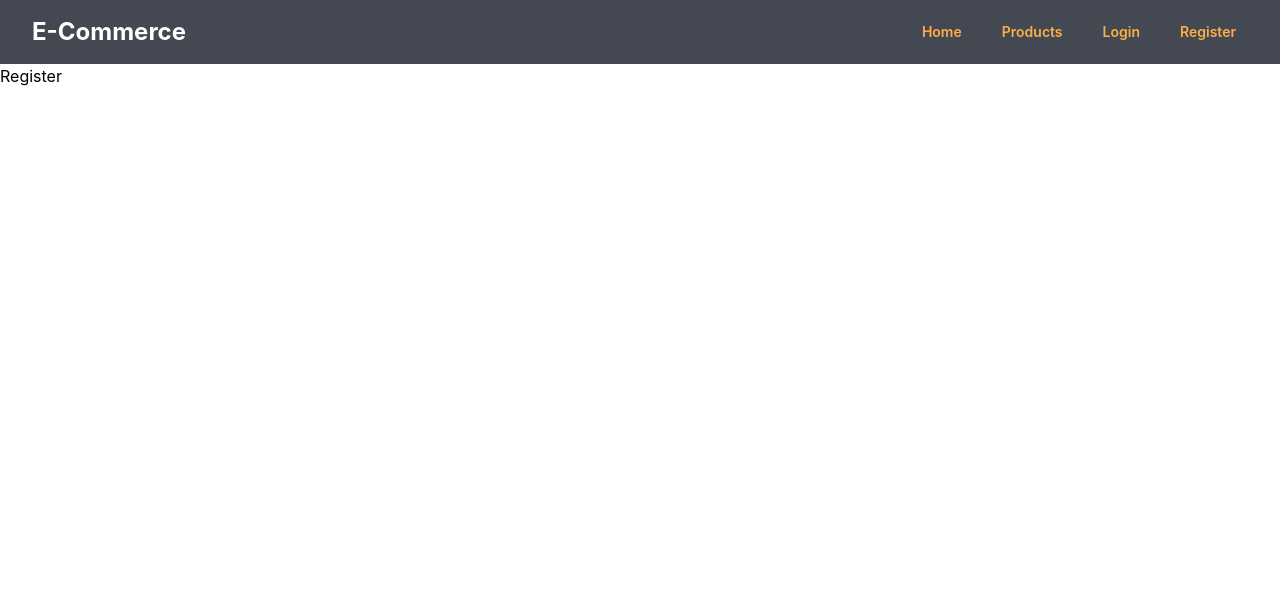
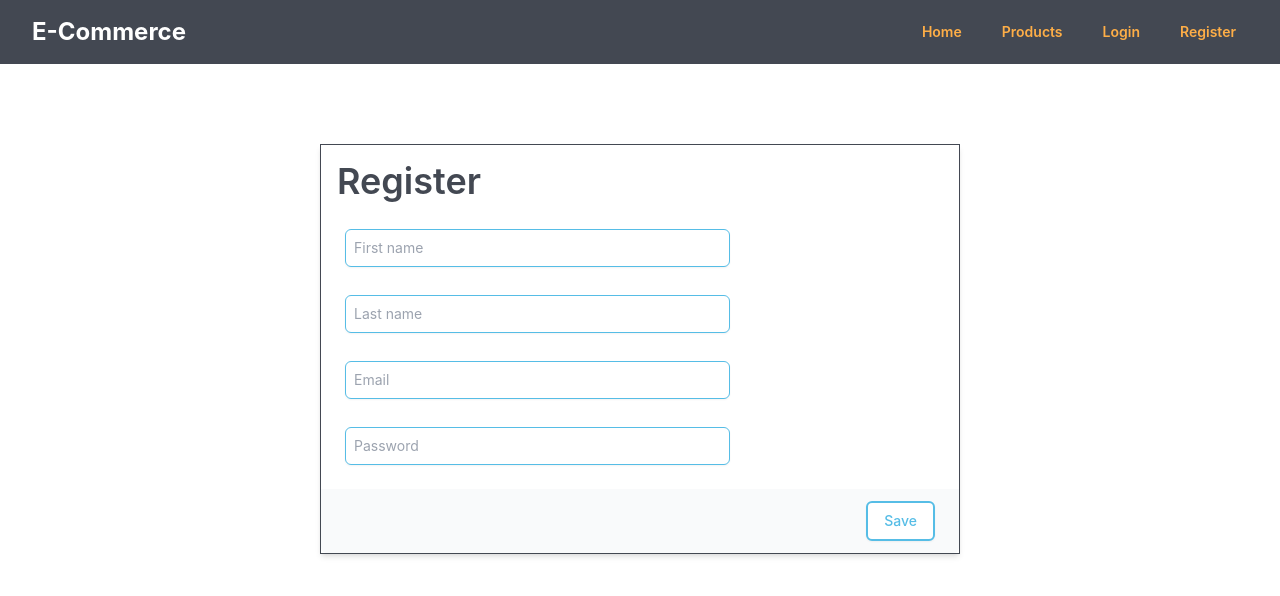
Before and after one commit to BadreddineZatout/Ecommerce-Dashboard, a React (Create React App) app in the folder ecomm-dashboard/: page /register in a window 1280 px wide. Shown: the top 596 px of the page. Built offline with nearby package versions, Linux system fonts and the light colour scheme.

Commit message:
Register Feature

```diff
--- a/ecomm-dashboard/package.json
+++ b/ecomm-dashboard/package.json
@@ -8,6 +8,7 @@
     "@testing-library/jest-dom": "^5.16.2",
     "@testing-library/react": "^12.1.2",
     "@testing-library/user-event": "^13.5.0",
+    "axios": "^0.25.0",
     "bootstrap": "^5.1.3",
     "react": "^17.0.2",
     "react-dom": "^17.0.2",
--- a/ecomm-dashboard/src/components/auth/Register.js
+++ b/ecomm-dashboard/src/components/auth/Register.js
@@ -1,9 +1,88 @@
-import React from 'react';
+import { useState } from "react";
+import axios from "axios";
+import { useNavigate } from "react-router-dom";
 
 function Register() {
+  const [firstname, setFirstname] = useState("");
+  const [lastname, setLastname] = useState("");
+  const [email, setEmail] = useState("");
+  const [password, setPassword] = useState("");
+  const navigate = useNavigate();
+
+  const register = (e) => {
+    e.preventDefault();
+    let name = firstname + " " + lastname;
+    axios
+      .post("http://localhost:8000/api/register", { name, email, password })
+      .then((response) => {
+        navigate('/');
+      });
+  };
+
   return (
-    <div>
-        <h1>Register</h1>
+    <div className="my-5 w-full md:mt-20 md:w-1/2 mx-auto shadow-md border border-Black">
+      <h1 className="ml-4 mt-4 text-4xl font-semibold text-Black">Register</h1>
+      <form onSubmit={(e) => register(e)} method="POST">
+        <div className="overflow-hidden sm:rounded-md">
+          <div className="px-4 py-5 bg-white sm:p-6">
+            <div className="grid grid-cols-6 gap-6">
+              <div className="col-span-6 sm:col-span-4">
+                <input
+                  type="text"
+                  name="first-name"
+                  id="first-name"
+                  autoComplete="given-name"
+                  placeholder="First name"
+                  className="mt-1  block w-full border border-Blue shadow-sm sm:text-sm p-2 rounded-md"
+                  onChange={(e) => setFirstname(e.target.value)}
+                />
+              </div>
+
+              <div className="col-span-6 sm:col-span-4">
+                <input
+                  type="text"
+                  name="last-name"
+                  id="last-name"
+                  autoComplete="family-name"
+                  placeholder="Last name"
+                  className="mt-1  block w-full border border-Blue shadow-sm sm:text-sm p-2 rounded-md"
+                  onChange={(e) => setLastname(e.target.value)}
+                />
+              </div>
+
+              <div className="col-span-6 sm:col-span-4">
+                <input
+                  type="text"
+                  name="email-address"
+                  id="email-address"
+                  autoComplete="email"
+                  placeholder="Email"
+                  className="mt-1 block w-full border border-Blue shadow-sm sm:text-sm p-2 rounded-md"
+                  onChange={(e) => setEmail(e.target.value)}
+                />
+              </div>
+              <div className="col-span-6 sm:col-span-4">
+                <input
+                  type="password"
+                  name="password"
+                  id="password"
+                  placeholder="Password"
+                  className="mt-1 block w-full border border-Blue shadow-sm sm:text-sm p-2 rounded-md"
+                  onChange={(e) => setPassword(e.target.value)}
+                />
+              </div>
+            </div>
+          </div>
+          <div className="px-4 py-3 bg-gray-50 text-right sm:px-6">
+            <button
+              type="submit"
+              className="inline-flex justify-center py-2 px-4 border-Blue border-2 shadow-sm text-sm font-medium rounded-md text-Blue bg-white hover:bg-Blue hover:text-white focus:outline-none focus:ring-2 focus:ring-offset-2 focus:ring-Blue"
+            >
+              Save
+            </button>
+          </div>
+        </div>
+      </form>
     </div>
   );
 }
```
Also changed, not shown: 1 other file (tests, documents, lock files or other folders).
